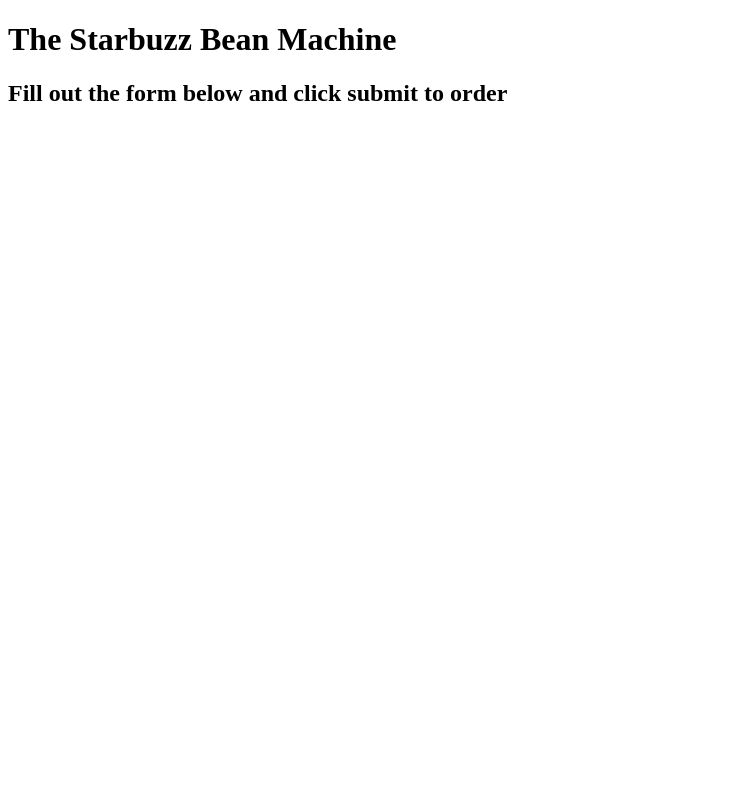
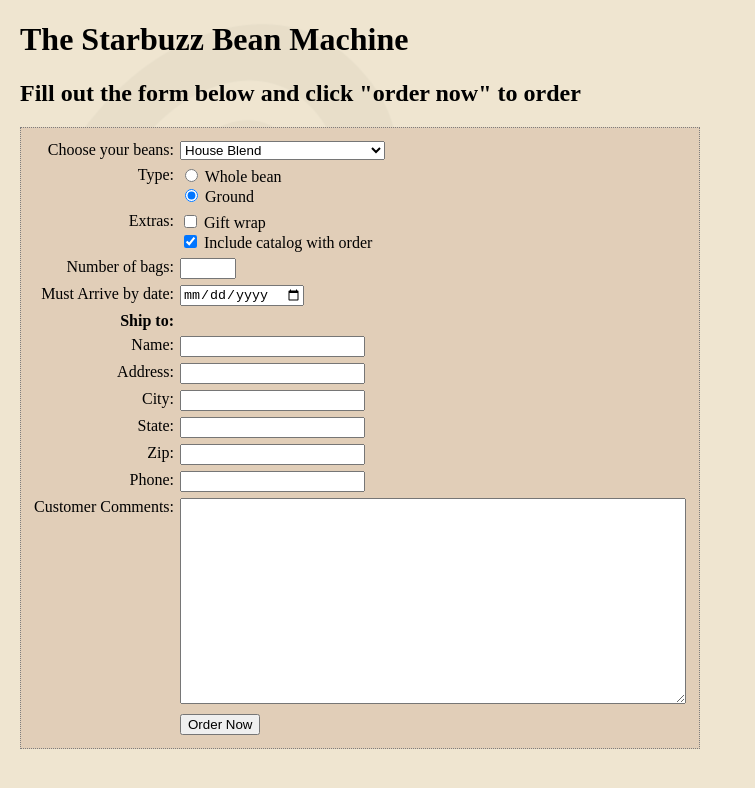
Before and after one commit to LugeKit/hf_frontend, a plain HTML site: page hf/chapter14/starbuzz/form.html in a window 1280 px wide. Shown: the whole page, without its empty margins (0-755 px from the left). Drawn offline with Linux system fonts and the light colour scheme.

Commit message:
feat: chapter14 form with table layout

```diff
--- /dev/null
+++ b/hf/chapter14/starbuzz/form.css
@@ -0,0 +1,34 @@
+body {
+  background: #efe5d0 url(images/background.gif) top left;
+  margin: 20px;
+}
+
+form {
+  display: table;
+  padding: 10px;
+  border: thin dotted #7e7e7e;
+  background-color: #e1ceb8;
+}
+
+form textarea {
+  width: 500px;
+  height: 200px;
+}
+
+div.tableRow {
+  display: table-row;
+}
+
+div.tableRow p {
+  display: table-cell;
+  vertical-align: top;
+  padding: 3px;
+}
+
+div.tableRow p:first-child {
+  text-align: right;
+}
+
+p.heading {
+  font-weight: bold;
+}
--- a/hf/chapter14/starbuzz/form.html
+++ b/hf/chapter14/starbuzz/form.html
@@ -1,15 +1,106 @@
 <!DOCTYPE html>
 <html>
   <head>
-    <meta charset="utf-8">
+    <meta charset="utf-8" />
     <title>The Starbuzz Bean Machine</title>
+    <link type="text/css" rel="stylesheet" href="form.css" />
   </head>
   <body>
+    <h1>The Starbuzz Bean Machine</h1>
+    <h2>Fill out the form below and click "order now" to order</h2>
 
-    <h1>The Starbuzz Bean Machine</h1>
-    <h2>Fill out the form below and click submit to order</h2>
+    <form action="http://startbuzzcoffee.com/processorder.php" method="POST">
+      <div class="tableRow">
+        <p>Choose your beans:</p>
+        <p>
+          <select name="beans">
+            <option value="House Blend">House Blend</option>
+            <option value="Bolivia">Shade Grown Bolivia Supremo</option>
+            <option value="Guatemala">Organic Guatemala</option>
+            <option value="Kenya">Kenya</option>
+          </select>
+        </p>
+      </div>
+      <div class="tableRow">
+        <p>Type:</p>
+        <p>
+          <input
+            type="radio"
+            id="whole_beantype"
+            name="beantype"
+            value="whole"
+          />
+          <label for="whole_beantype">Whole bean</label><br />
+          <input
+            type="radio"
+            id="ground_beantype"
+            name="beantype"
+            value="ground"
+            checked
+          />
+          <label for="ground_beantype"> Ground </label>
+        </p>
+      </div>
+      <div class="tableRow">
+        <p>Extras:</p>
+        <p>
+          <input type="checkbox" name="extras[]" value="giftwrap" /> Gift
+          wrap<br />
+          <input type="checkbox" name="extras[]" value="catalog" checked />
+          Include catalog with order<br />
+        </p>
+      </div>
 
-
-
+      <div class="tableRow">
+        <p><label for="bags">Number of bags:</label></p>
+        <p>
+          <input id="bags" type="number" name="bags" min="1" max="10" />
+        </p>
+      </div>
+      <div class="tableRow">
+        <p>Must Arrive by date:</p>
+        <p><input type="date" name="date" /></p>
+      </div>
+      <div class="tableRow">
+        <p class="heading">Ship to:</p>
+        <p></p>
+      </div>
+      <div class="tableRow">
+        <p>Name:</p>
+        <p><input type="text" name="name" /><br /></p>
+      </div>
+      <div class="tableRow">
+        <p>Address:</p>
+        <p><input type="text" name="address" /><br /></p>
+      </div>
+      <div class="tableRow">
+        <p>City:</p>
+        <p><input type="text" name="city" /> <br /></p>
+      </div>
+      <div class="tableRow">
+        <p>State:</p>
+        <p><input type="text" name="state" /><br /></p>
+      </div>
+      <div class="tableRow">
+        <p>Zip:</p>
+        <p><input type="text" name="zip" /><br /></p>
+      </div>
+      <div class="tableRow">
+        <p>Phone:</p>
+        <p><input type="tel" name="phone" /><br /></p>
+      </div>
+      <div class="tableRow">
+        <p>Customer Comments:</p>
+        <p>
+          <textarea name="comments"></textarea>
+        </p>
+      </div>
+      <div class="tableRow">
+        <p></p>
+        <p>
+          <input type="submit" value="Order Now" />
+        </p>
+      </div>
+    </form>
   </body>
 </html>
```
Also changed, not shown: 1 other file.
